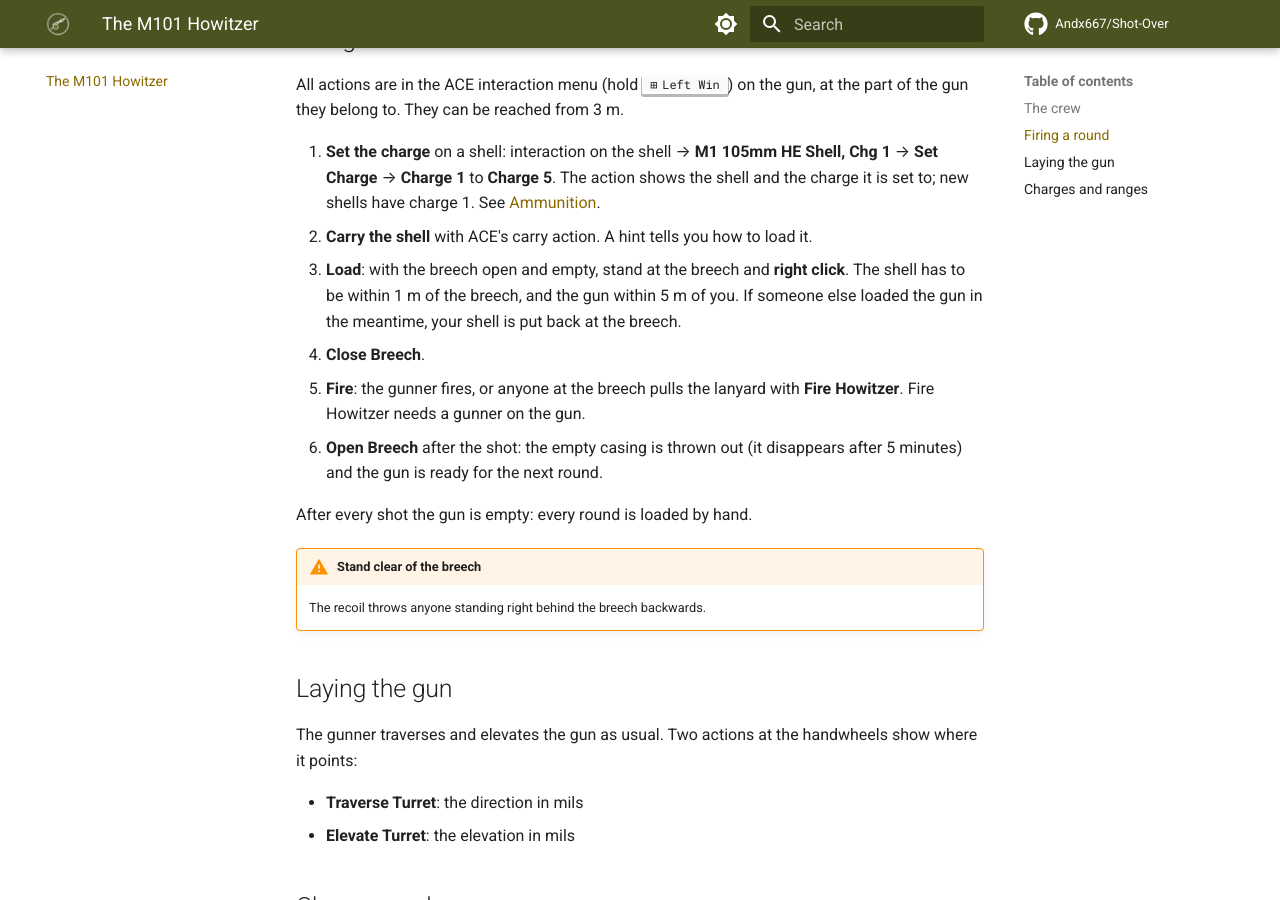
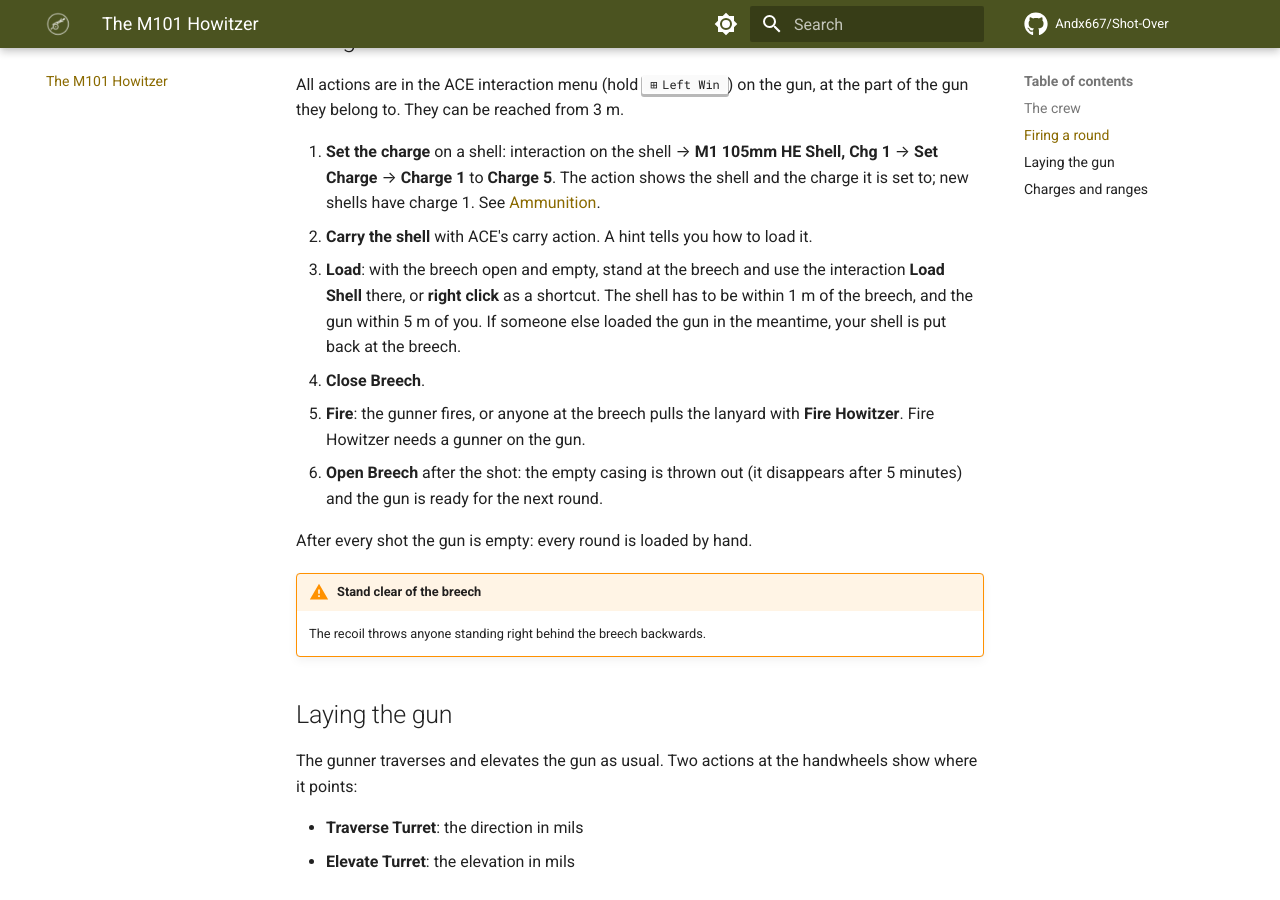
Before and after one commit to YannikH/Shot-Over, an MkDocs documentation site: the page built from docs/gun.md, in a window 1280 px wide and 900 px high, scrolled down 525 px. Built offline with MkDocs 1.6.1 and Material for MkDocs 9.7.7, drawn with Linux system fonts in a browser that asks for light colours; plug-ins that fetch from the network failed and are left out; comment, search, counter and statistics services are not loaded.

Commit message:
M101 - Add a Load Shell action at the breech
Co-Authored-By: Claude Opus 5.5 <noreply@anthropic.com>

```diff
--- a/docs/gun.md
+++ b/docs/gun.md
@@ -13,7 +13,7 @@ All actions are in the ACE interaction menu (hold ++left-windows++) on the gun,
 
 1. **Set the charge** on a shell: interaction on the shell → **M1 105mm HE Shell, Chg 1** → **Set Charge** → **Charge 1** to **Charge 5**. The action shows the shell and the charge it is set to; new shells have charge 1. See [Ammunition](ammunition.md).
 2. **Carry the shell** with ACE's carry action. A hint tells you how to load it.
-3. **Load**: with the breech open and empty, stand at the breech and **right click**. The shell has to be within 1 m of the breech, and the gun within 5 m of you. If someone else loaded the gun in the meantime, your shell is put back at the breech.
+3. **Load**: with the breech open and empty, stand at the breech and use the interaction **Load Shell** there, or **right click** as a shortcut. The shell has to be within 1 m of the breech, and the gun within 5 m of you. If someone else loaded the gun in the meantime, your shell is put back at the breech.
 4. **Close Breech**.
 5. **Fire**: the gunner fires, or anyone at the breech pulls the lanyard with **Fire Howitzer**. Fire Howitzer needs a gunner on the gun.
 6. **Open Breech** after the shot: the empty casing is thrown out (it disappears after 5 minutes) and the gun is ready for the next round.
```
Also changed, not shown: CHANGELOG.md (+1 -0 lines), addons/m101/README.md (+1 -1 lines), 3 other files.
